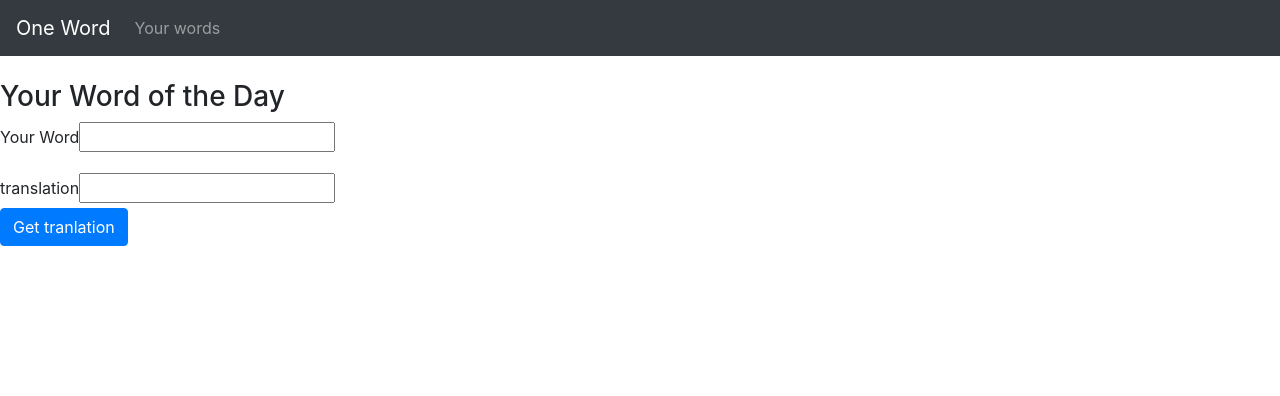
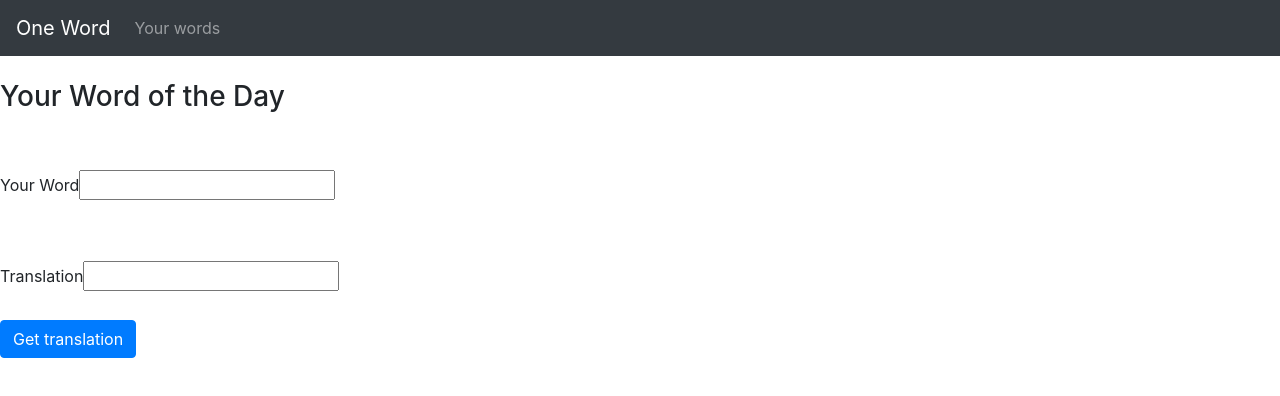
Before and after one commit to Adrianbarros/One-word-at-a-time, a React (Create React App) app in the folder dist_project/: page / in a window 1280 px wide. Shown: the top 396 px of the page. Built offline with nearby package versions, Linux system fonts and the light colour scheme.

Commit message:
Update wordAdd.js

```diff
--- a/dist_project/src/components/wordAdd.js
+++ b/dist_project/src/components/wordAdd.js
@@ -1,8 +1,10 @@
 import React, { Component } from 'react'
+
 import "bootstrap/dist/css/bootstrap.min.css";
 import axios from 'axios'
 
 export class wordAdd extends Component {
+
     constructor(props) {
         super(props);
 
@@ -24,11 +26,14 @@ export class wordAdd extends Component {
         // })
     }
     onChangeWord(e) {
+        e.preventDefault();
         this.setState({
             word: e.target.value
         });
     }
     onChangetarnslation(e) {
+        e.preventDefault();
+
         this.setState({
             translation: e.target.value
         });
@@ -39,6 +44,7 @@ export class wordAdd extends Component {
             word: this.state.word,
             translation: this.state.translation
         }
+
         console.log(definitions)
         axios.post('http://localhost:5000/words/add', definitions)
             .then(res => console.log(res.data));
@@ -49,7 +55,9 @@ export class wordAdd extends Component {
 
             <div style={{ position: 'center' }}>
 
-                <h3>Your Word of the Day</h3>
+                <h3 className="title">Your Word of the Day</h3>
+                    <br></br>
+                    <br></br>
                 <form onSubmit={this.onSubmit}>
                     <div className="form-group">
                         <label>Your Word</label>
@@ -61,17 +69,22 @@ export class wordAdd extends Component {
                         />
 
                     </div>
+                    <br></br>
+
                     <div className="form-group">
 
                     </div>
-                    <label>translation</label>
+                    <div className="form-group">
+
+                    <label className="form-group ">Translation</label>
                     <input
                         type="text"
                         value={this.state.translation}
                         onChange={this.onChangetarnslation}
                     />
+                    </div>
                     <div className="form-group">
-                        <input type="submit" value="Get tranlation" className="btn btn-primary" />
+                        <input type="submit" value="Get translation" className="btn btn-primary" />
                     </div>
                 </form>
 
```
